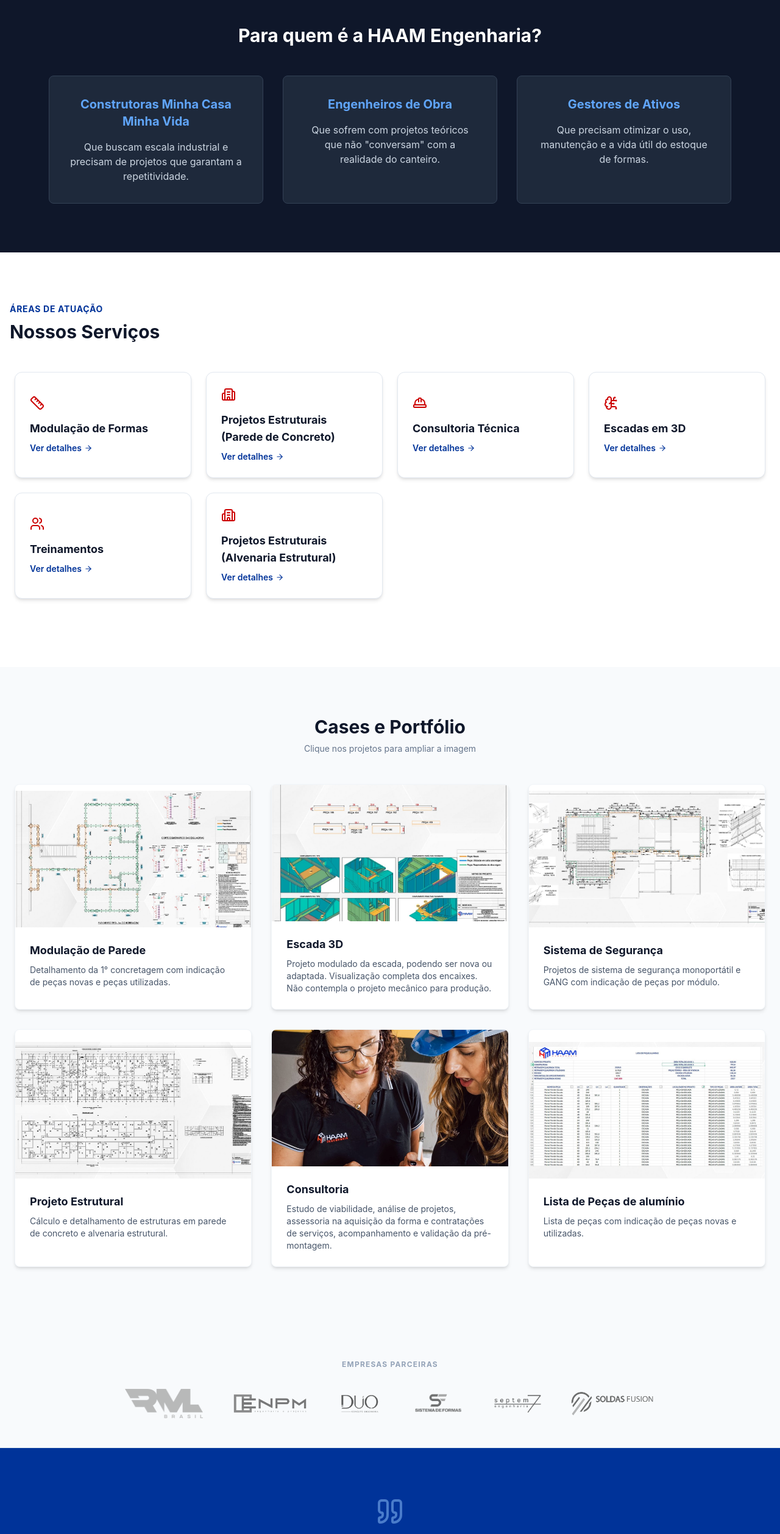
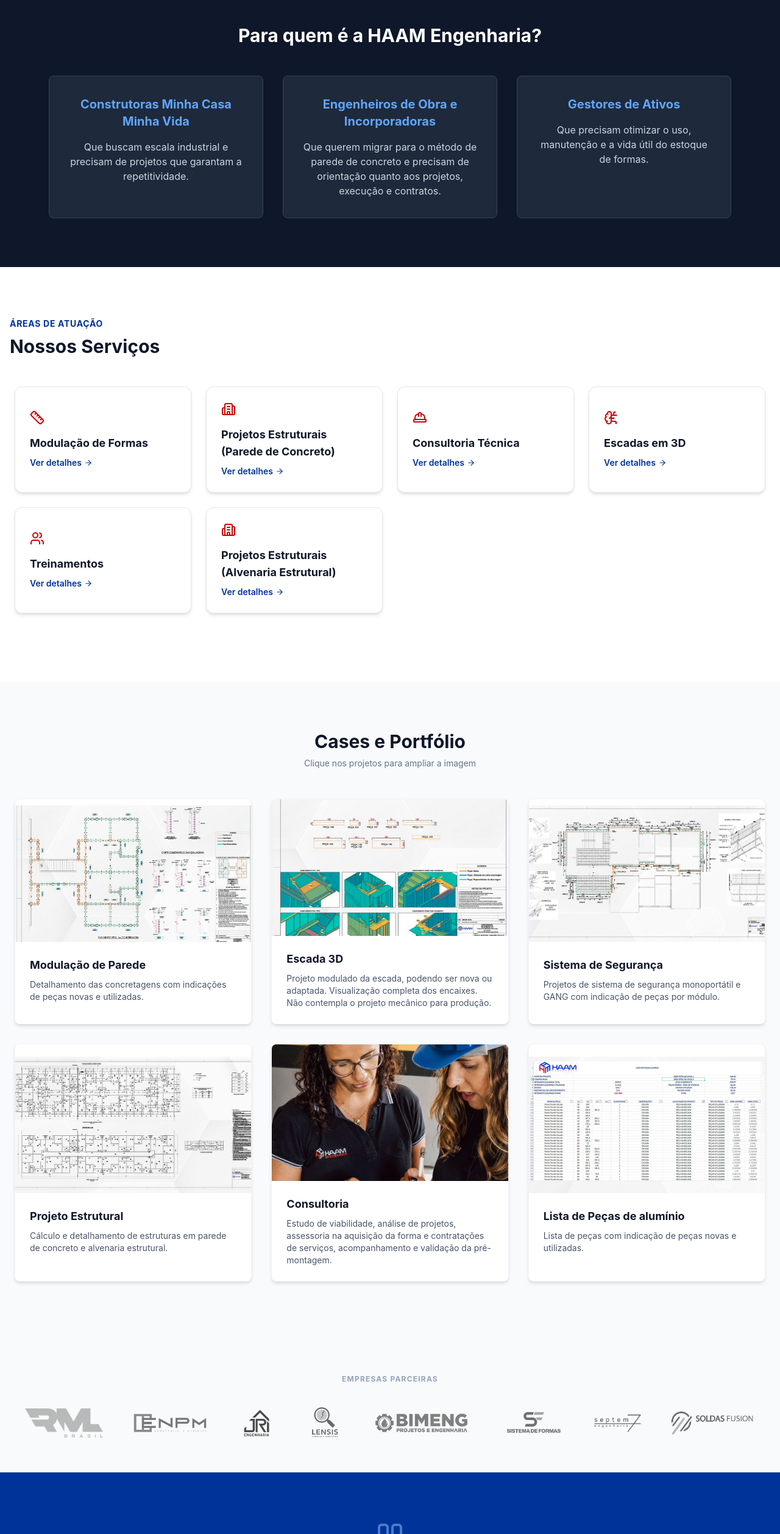
Before and after one commit to iurifrancafreelancer-creator/haam-site, a React (Vite) app: page / in a window 1280 px wide. Shown: the part 1924-4440 px from the top of the page at 61% size. Built offline with nearby package versions, Linux system fonts and the light colour scheme.

Commit message:
versão final

```diff
--- a/src/App.jsx
+++ b/src/App.jsx
@@ -120,7 +120,7 @@ const PORTFOLIO_DETAILS = {
       "/portfolio/modulacao-parede-6.jpg",
       "/portfolio/modulacao-parede-7.jpg"
     ],
-    desc: "Detalhamento da 1° concretagem com indicação de peças novas e peças utilizadas."
+    desc: "Detalhamento das concretagens com indicações de peças novas e utilizadas."
   },
   'escada': {
     title: "Escada 3D",
@@ -159,7 +159,7 @@ const PORTFOLIO_DETAILS = {
   'consultoria': {
     title: "Consultoria",
     images: [
-      "/portfolio/consultoria-2.jpg",
+      "/portfolio/consultoria-2.jpeg",
       "/portfolio/consultoria-1.jpeg",
       "/portfolio/consultoria-tunel.jpg"],
     desc: "Estudo de viabilidade, análise de projetos, assessoria na aquisição da forma e contratações de serviços, acompanhamento e validação da pré-montagem."
@@ -530,8 +530,8 @@ function App() {
                <p className="text-slate-300">Que buscam escala industrial e precisam de projetos que garantam a repetitividade.</p>
              </div>
              <div className="bg-slate-800 p-8 rounded-lg border border-slate-700 hover:border-haam-blue transition">
-               <h3 className="text-xl font-bold mb-4 text-blue-400">Engenheiros de Obra</h3>
-               <p className="text-slate-300">Que sofrem com projetos teóricos que não "conversam" com a realidade do canteiro.</p>
+               <h3 className="text-xl font-bold mb-4 text-blue-400">Engenheiros de Obra e Incorporadoras</h3>
+               <p className="text-slate-300">Que querem migrar para o método de parede de concreto e precisam de orientação quanto aos projetos, execução e contratos.</p>
              </div>
              <div className="bg-slate-800 p-8 rounded-lg border border-slate-700 hover:border-haam-blue transition">
                <h3 className="text-xl font-bold mb-4 text-blue-400">Gestores de Ativos</h3>
@@ -621,8 +621,10 @@ function App() {
             {/* [IMAGENS LOGOS PARCEIROS] - Substitua pelos arquivos reais */}
             <img src="/logos/rml.png" alt="RML" className="h-12 object-contain" />
             <img src="/logos/enpm.png" alt="ENPM" className="h-10 object-contain" />
-            <img src="/logos/duo.png" alt="Duo" className="h-10 object-contain" />
-            <img src="/logos/sf-formas.png" alt="SF Formas" className="h-12 object-contain" />
+            <img src="/logos/jri.png" alt="JRI" className="h-16 object-contain" />
+            <img src="/logos/lensis.png" alt="Lensis" className="h-16 object-contain" />
+            <img src="/logos/bimeng.png" alt="Bimeng" className="h-10 object-contain" />
+            <img src="/logos/sf-formas.png" alt="SF Formas" className="h-14 object-contain" />
             <img src="/logos/septem.png" alt="Septem" className="h-10 object-contain" />
             <img src="/logos/soldas-fusion.png" alt="Soldas Fusion" className="h-10 object-contain" />
           </div>
```
Also changed, not shown: public/portfolio/consultoria-2.jpeg (added), public/portfolio/consultoria-2.jpg (deleted).
